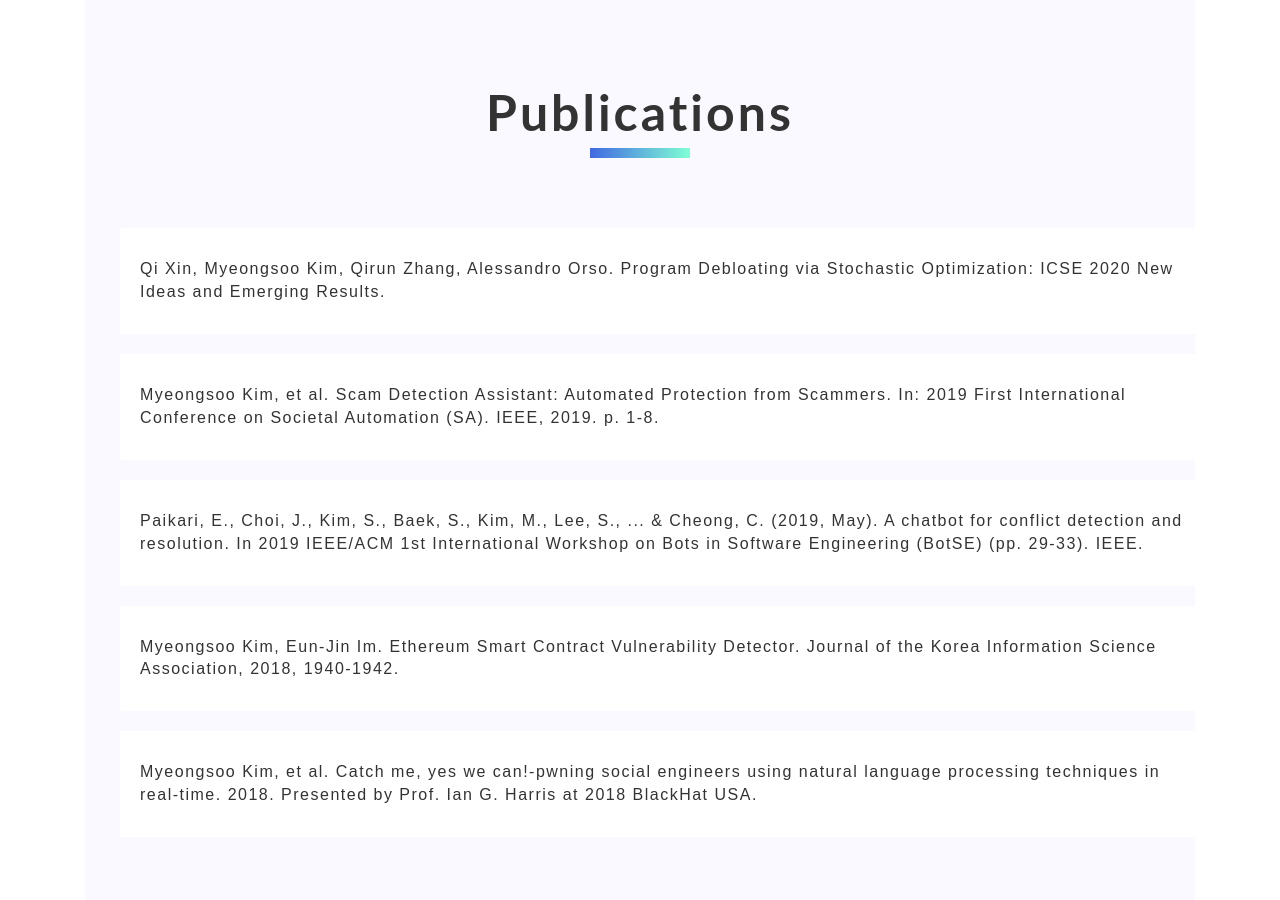
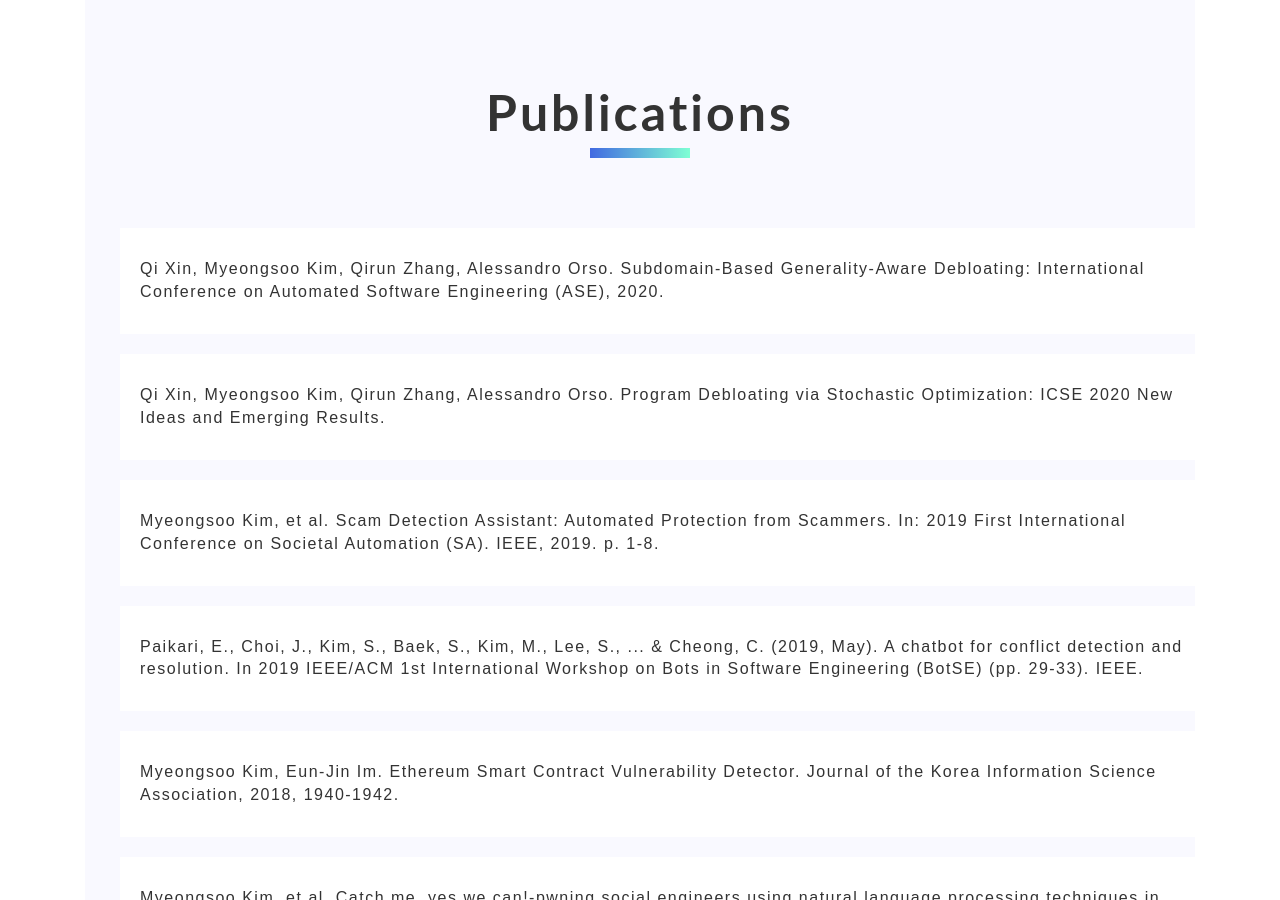
Before and after one commit to codingsoo/codingsoo.github.io1, a Jekyll site: the page built from index.html, in a window 1280 px wide and 900 px high, scrolled down 3199 px. Built offline with Jekyll 4.4.1, drawn with Linux system fonts in a browser that asks for light colours; nearby versions of some CDN libraries; comment, search, counter and statistics services are not loaded.

Commit message:
Update index.html

```diff
--- a/index.html
+++ b/index.html
@@ -200,7 +200,9 @@ hide_editme: true
                             <div class="service">JAVASCRIPT</div>
                             <div class="contents"></div>
                         </div> -->
-
+                        <div class="item">
+                            <div class="contents">Qi Xin, Myeongsoo Kim, Qirun Zhang, Alessandro Orso. Subdomain-Based Generality-Aware Debloating: International Conference on Automated Software Engineering (ASE), 2020.</div>
+                        </div>
                         <div class="item">
                             <div class="contents">Qi Xin, Myeongsoo Kim, Qirun Zhang, Alessandro Orso. Program Debloating via Stochastic Optimization: ICSE 2020 New Ideas and Emerging Results.</div>
                         </div>
```
